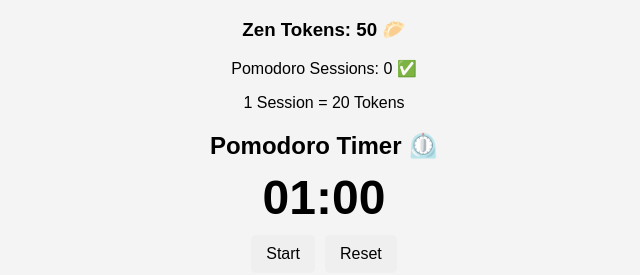
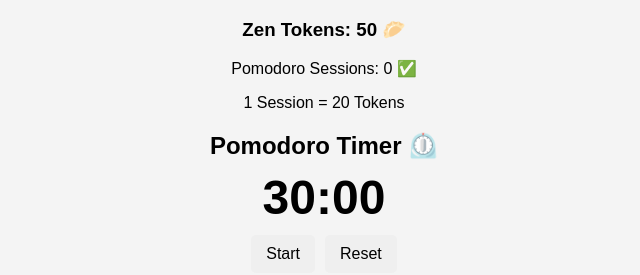
Before and after one commit to AndrewChacon/study-gamify, a React (Vite) app: page / in a window 1280 px wide. Shown: the top 275 px of the page, without its empty margins (316-956 px from the left). Built offline with nearby package versions, Linux system fonts and the light colour scheme.

Commit message:
change timer back to 30 minutes

```diff
--- a/src/App.jsx
+++ b/src/App.jsx
@@ -33,7 +33,7 @@ function App() {
 			cost_img: '🎮',
 		},
 	]);
-	const [time, setTime] = useState(1 * 60);
+	const [time, setTime] = useState(30 * 60);
 	const [isRunning, setIsRunning] = useState(false);
 
 	useEffect(() => {
@@ -48,7 +48,7 @@ function App() {
 				setTime(prevTime => {
 					if (prevTime <= 1) {
 						setIsRunning(false);
-						setTime(1 * 60);
+						setTime(30 * 60);
 						setCoins(prevCoins => {
 							const newCoins = prevCoins + 20;
 							localStorage.setItem(
@@ -119,7 +119,7 @@ function App() {
 					<button
 						onClick={() => {
 							setIsRunning(false);
-							setTime(1 * 60);
+							setTime(30 * 60);
 						}}>
 						Reset
 					</button>
```
